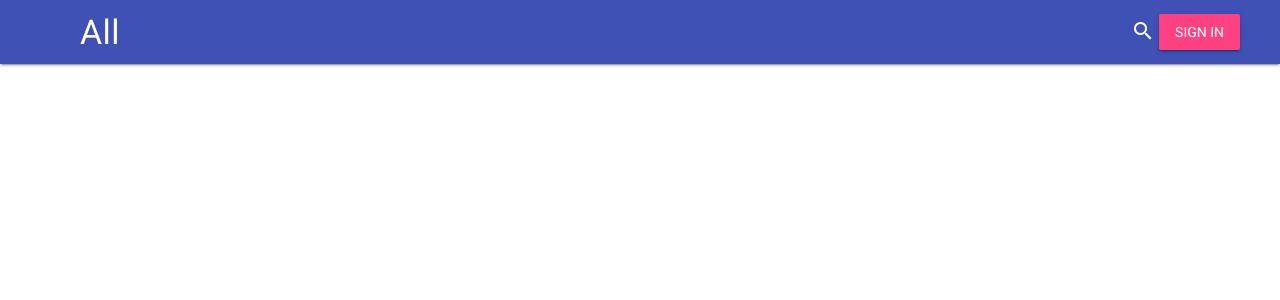
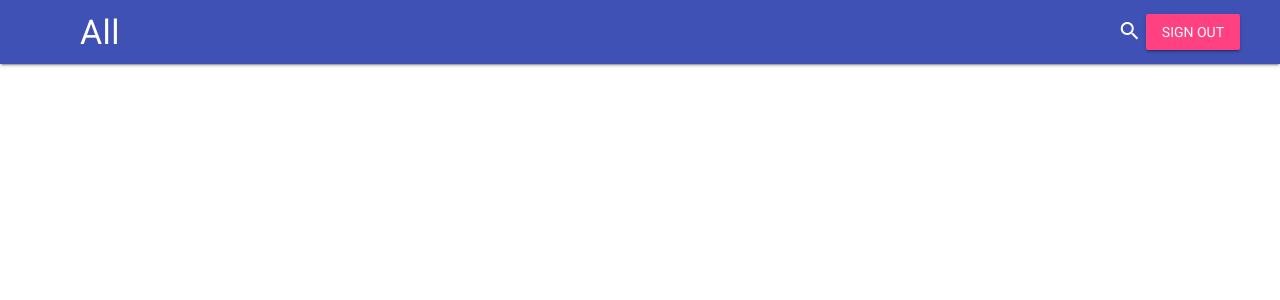
Before and after one commit to tzhang995/SnooChatWeb, a Node server app: page / in a window 1280 px wide. Shown: the top 300 px of the page. Run offline with Node 20, Linux system fonts and the light colour scheme; the visitor is signed in with stand-in values (Sample User, id 1); some libraries are stand-ins or nearby versions.

Commit message:
Sign out button added

```diff
--- a/app/routes.js
+++ b/app/routes.js
@@ -17,6 +17,11 @@ module.exports = function(app, passport) {
         channel : subreddit
       });
     }
+  });
+
+  app.get('/logout', function(req, res) {
+    req.logout();
+    res.redirect('/');
   });
 
   app.get('/auth/reddit', function(req, res, next){
--- a/views/chat.ejs
+++ b/views/chat.ejs
@@ -61,11 +61,19 @@
             <input class="mdl-textfield__input" type="text" id="search-field">
           </div>
         </div>
-				<a href="http://snoochat.com/auth/reddit" id="sign-in">
-					<button class="mdl-button mdl-js-button mdl-button--raised mdl-js-ripple-effect mdl-button--accent">
-						Sign In
-					</button>
-				</a>
+				<% if (typeof user == 'undefined') { %>
+					<a href="http://snoochat.com/auth/reddit" id="sign-in">
+						<button class="mdl-button mdl-js-button mdl-button--raised mdl-js-ripple-effect mdl-button--accent">
+							Sign In
+						</button>
+					</a>
+				<% } else { %>
+					<a href="http://snoochat.com/logout" id="sign-out">
+						<button class="mdl-button mdl-js-button mdl-button--raised mdl-js-ripple-effect mdl-button--accent">
+							Sign out
+						</button>
+					</a>
+				<% } %>
 	    </div>
 	  </header>
 	  <div class="mdl-layout__drawer">
```
